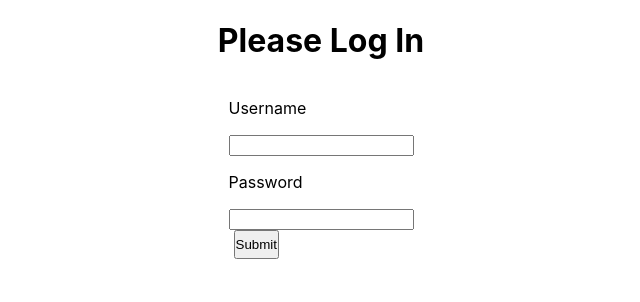
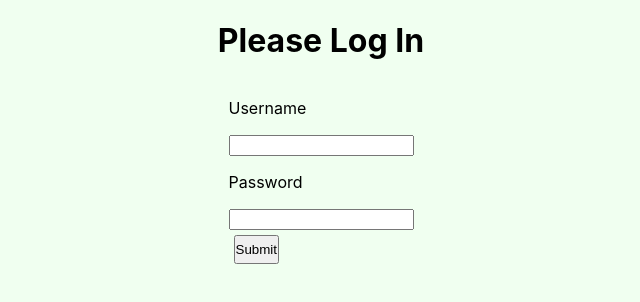
Before and after one commit to lta4/moviFi, a React (Create React App) app: page / in a window 1280 px wide. Shown: the top 302 px of the page, without its empty margins (319-959 px from the left). Built offline with nearby package versions, Linux system fonts and the light colour scheme.

Commit message:
background login update

```diff
--- a/src/App.css
+++ b/src/App.css
@@ -10,9 +10,9 @@
   background-color: honeydew;
 }
 
-.wrapper {
+/* .wrapper {
   padding: 20px;
-}
+} */
 
 .navBar a{
   display: grid;
--- a/src/Login.css
+++ b/src/Login.css
@@ -1,5 +1,11 @@
 .login-wrapper {
+    height: 100vh;
     display: flex;
     flex-direction: column;
     align-items: center;
+    background-color: honeydew;
 }
+
+.submit-wrapper {
+    padding: 5px 0 0 0;
+}
--- a/src/components/login.js
+++ b/src/components/login.js
@@ -37,8 +37,8 @@ export default function Login({setToken}) {
                     <p>Password</p>
                     <input type="password" onChange={e => setPassword(e.target.value)}/>
                 </label>
-                <div>
-                    <button type="submit">Submit</button>
+                <div className="submit-wrapper">
+                    <button type="submit" className="submit">Submit</button>
                 </div>
             </form>
         </div>
```
